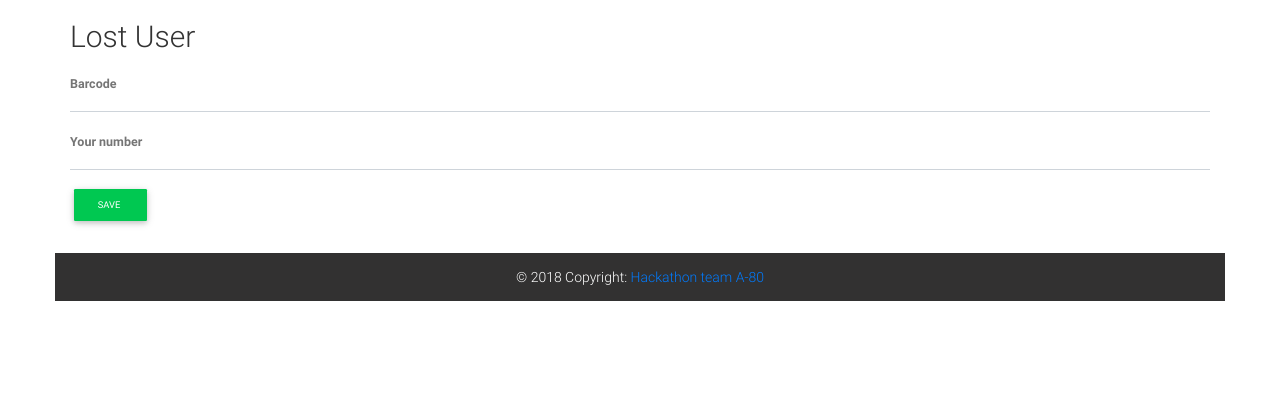
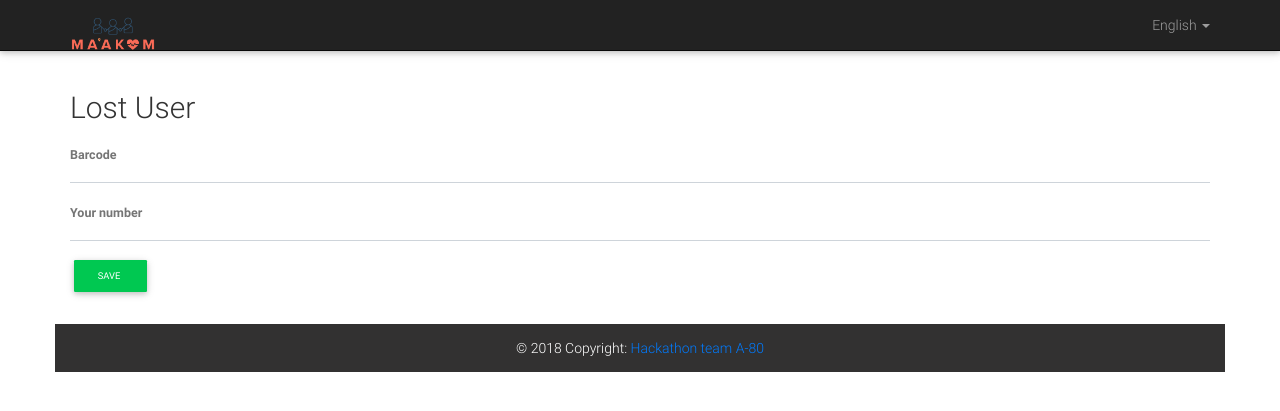
Before and after one commit to hubosh/hackathon, a CodeIgniter app: page /database/index.php/admin/lost_user in a window 1280 px wide. Shown: the top 411 px of the page. Run offline with CodeIgniter, Linux system fonts and the light colour scheme.

Commit message:
new header

```diff
--- a/application/views/inc/header.php
+++ b/application/views/inc/header.php
@@ -24,32 +24,25 @@
   <script src="<?=base_url();?>assets/js/bootstrap.min.js"></script>
   <script src="<?=base_url();?>assets/js/mdb.min.js"></script>
 
-    <div class="navbar-wrapper hidden-lg hidden-md hidden-sm">
+  <div class="navbar-wrapper">
         <nav class="navbar navbar-static-top navbar-expand-lg navbar-dark navbar-inverse">
             <div class="container">
-                <div class="navbar-header">
-                    <button type="button" class="navbar-toggle collapsed" data-toggle="collapse" data-target="#navbar" aria-expanded="false"
-                        aria-controls="navbar">
-                        <span class="sr-only">Toggle navigation</span>
-                        <span class="icon-bar"></span>
-                        <span class="icon-bar"></span>
-                        <span class="icon-bar"></span>
-                    </button>
-                    <a class="navbar-brand" href="#">Maakom</a>
+                <div class="navbar-header pull-left">
+                    <a class="navbar-brand" href="#"><img class="logo" src="img/logo.png"></a>
                 </div>
-                <div id="navbar" class="navbar-collapse collapse">
+                <ul class="nav navbar-nav navbar-right">
                     <ul class="nav navbar-nav">
-                        <li class="active">
-                            <a href="#">Home</a>
-                        </li>
-                        <li>
-                            <a href="#about">About</a>
-                        </li>
-                        <li>
-                            <a href="#contact">Contact</a>
+                        <li class="dropdown">
+                            <a class="dropdown-toggle" data-toggle="dropdown" href="#">English
+                            <span class="caret"></span></a>
+                            <ul class="dropdown-menu">
+                            <li><a href="#">EN</a></li>
+                            <li><a href="#">AR</a></li>
+                            <li><a href="#">TR</a></li>
+                            </ul>
                         </li>
                     </ul>
-                </div>
+                </ul>
             </div>
         </nav>
     </div>
```
